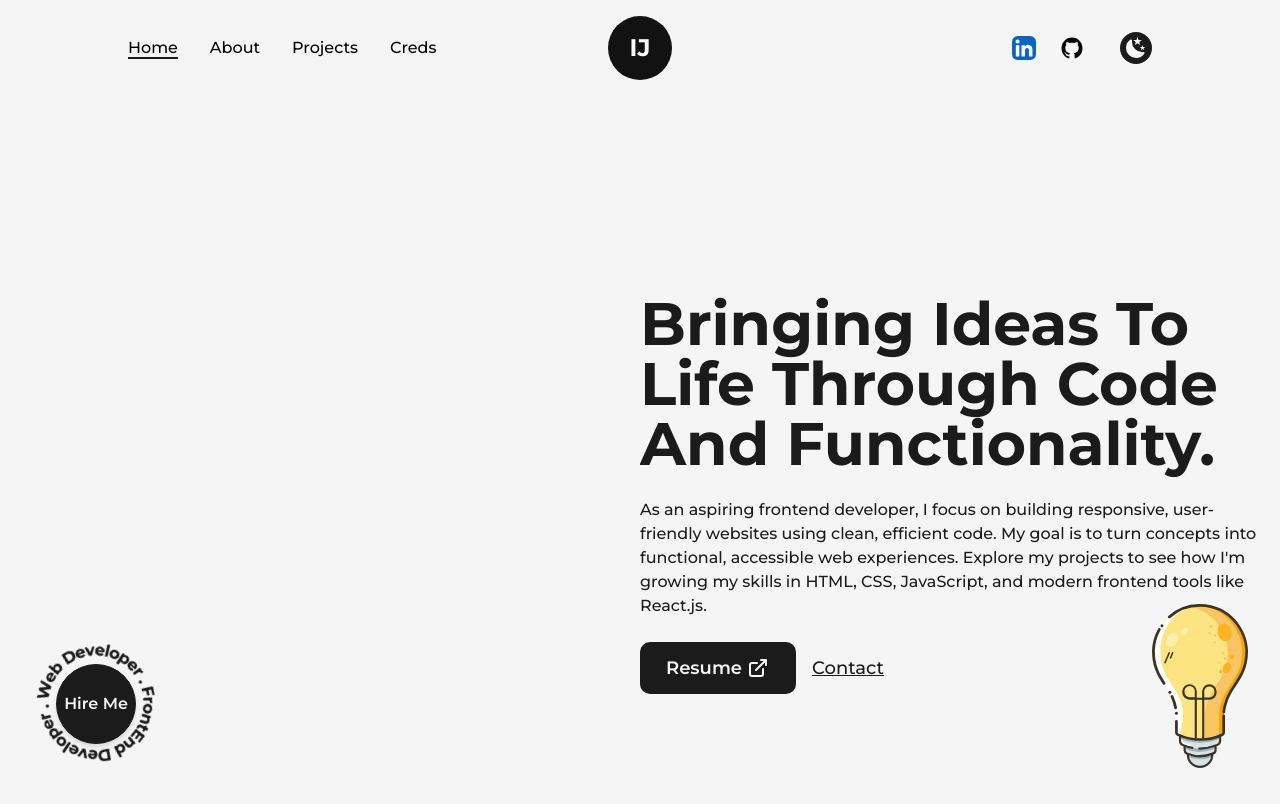
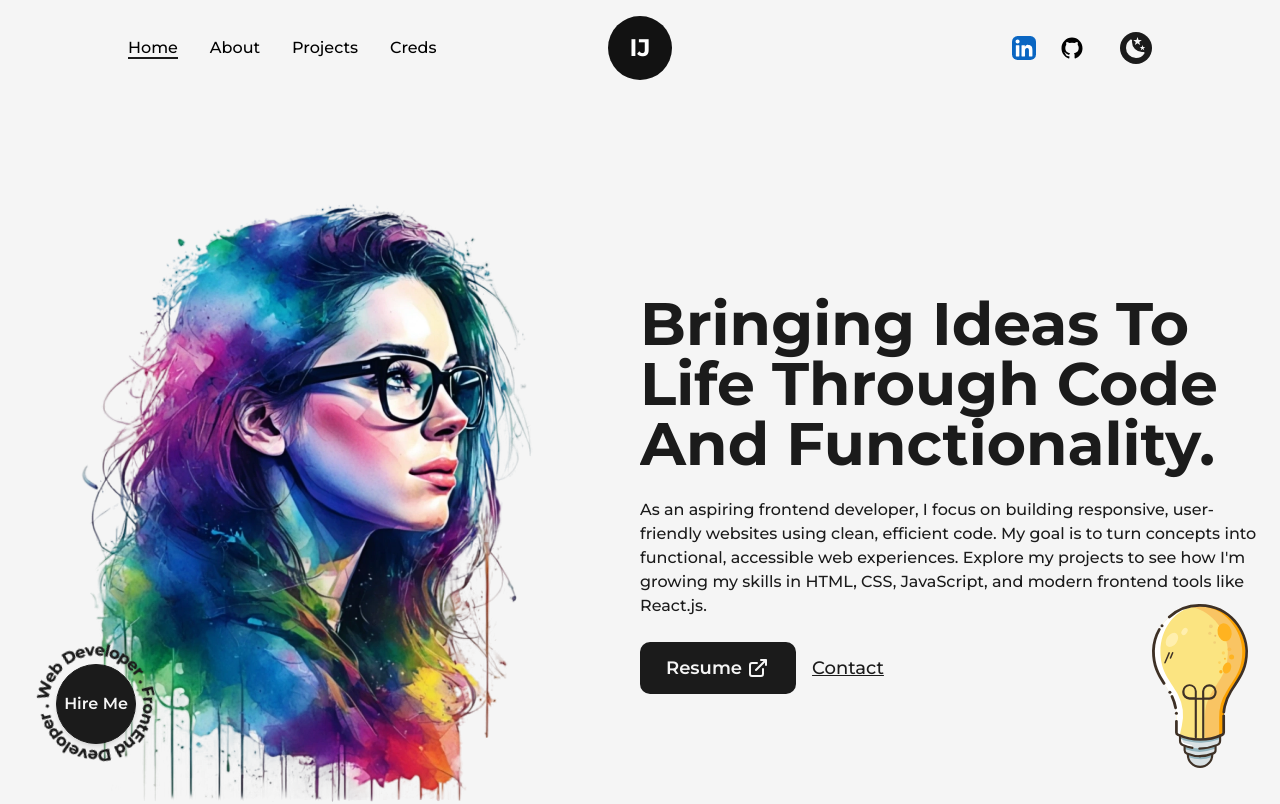
Before and after one commit to indhujeyaraman/Personal-Portfolio, a Next.js app: page / in a window 1280 px wide. Shown: the top 804 px of the page. Built offline with nearby package versions, Linux system fonts and the light colour scheme.

Commit message:
Remove the hidden feature  in hero image

```diff
--- a/app/page.js
+++ b/app/page.js
@@ -33,7 +33,7 @@ const Home = () => {
                 alt="Indhu Profile Picture"
                 width={500}
                 height={500}
-                className="w-full h-auto hidden max-lg:hidden max-md:inline-block max-md:w-full"
+                className="w-full h-auto max-lg:hidden max-md:inline-block max-md:w-full"
                 priority
                 layout="intrinsic"
               />
```
